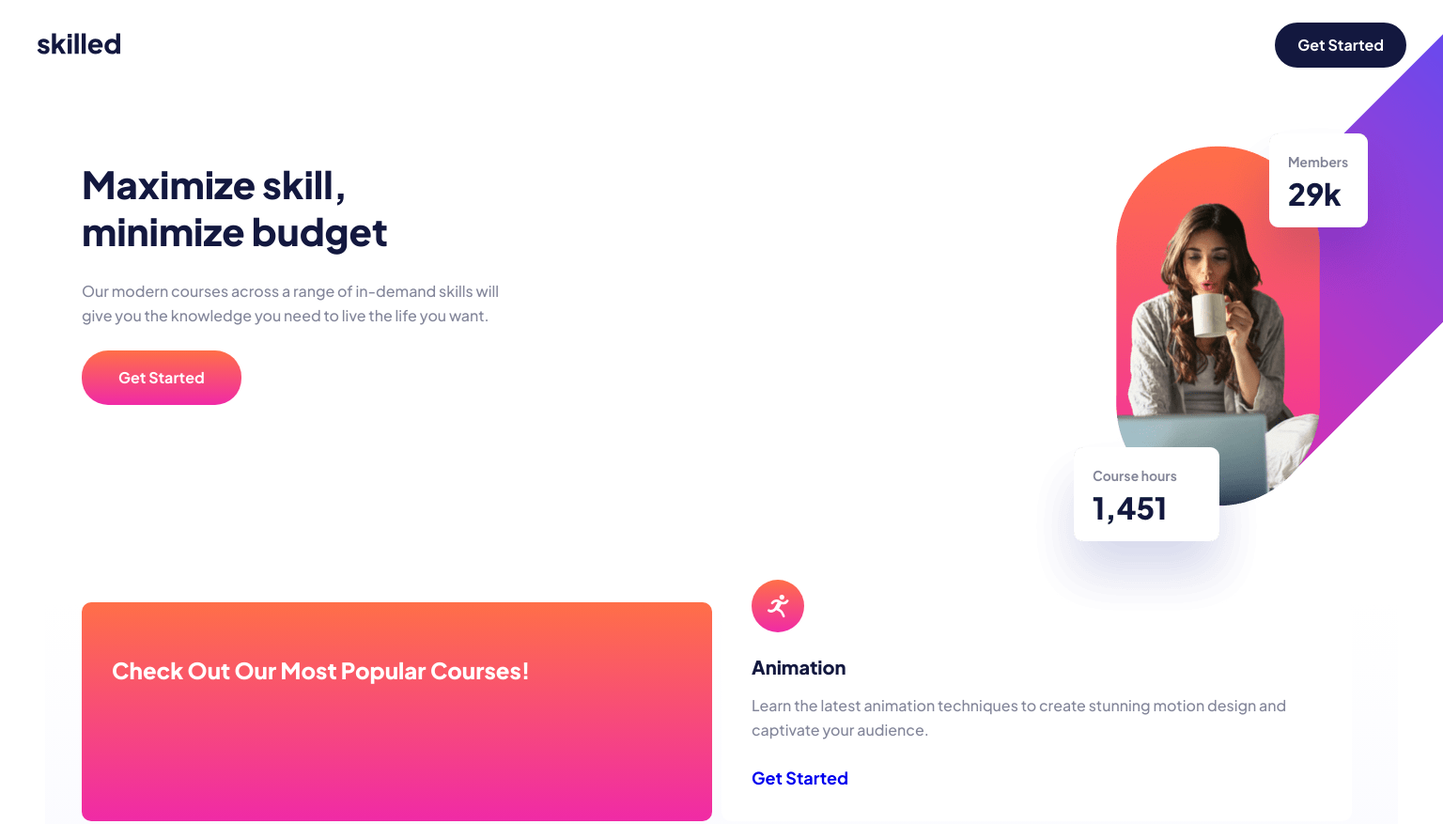
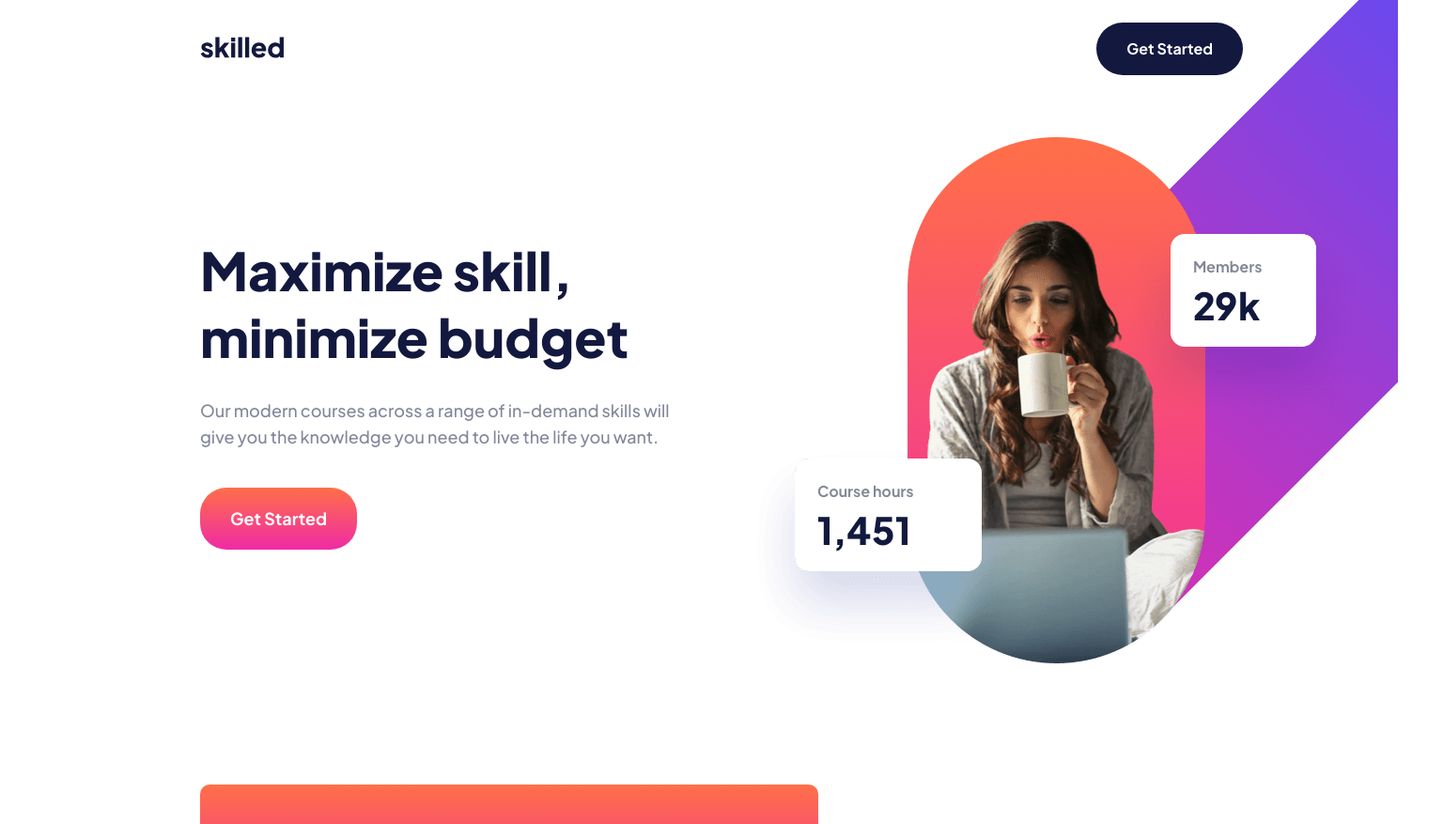
Before and after one commit to KhatunaKhatuna/skilled-elearning-landing-page, a plain HTML site: page index.html in a window 1536 px wide. Shown: the top 877 px of the page at 94% size. Drawn offline with Linux system fonts and the light colour scheme.

Commit message:
Landing page desctop version

```diff
--- a/index.html
+++ b/index.html
@@ -79,14 +79,16 @@
             </div>
             <div class="info-item">
               <img class="info-icon" src="assets/icon-design.svg" alt="icon" />
+              <div class="info-textContent">
                 <h3 class="info-title">Design</h3>
                 <p class="info-text">
-                Create beautiful, usable interfaces to help shape the future of
-                how the web looks.
+                  Create beautiful, usable interfaces to help shape the future
+                  of how the web looks.
                 </p>
                 <a class="info-link" href=" ">
                   <span class="info-link-text">get started</span>
                 </a>
+              </div>
             </div>
             <div class="info-item">
               <img
@@ -94,6 +96,7 @@
                 src="assets/icon-photography.svg"
                 alt="icon"
               />
+              <div class="info-textContent">
                 <h3 class="info-title">Photography</h3>
                 <p class="info-text">
                   Explore critical fundamentals like lighting, composition, and
@@ -102,6 +105,7 @@
                 <a class="info-link" href=" ">
                   <span class="info-link-text">get started</span>
                 </a>
+              </div>
             </div>
             <div class="info-item">
               <img class="info-icon" src="assets/icon-crypto.svg" alt="icon" />
--- a/style/style.css
+++ b/style/style.css
@@ -31,9 +31,10 @@ body {
 
 .header {
   height: 80px;
-  margin-bottom: 22px;
 }
 .header__row {
+  max-width: 1440px;
+  margin: 0 auto;
   padding: 16px;
   display: flex;
   justify-content: space-between;
@@ -42,6 +43,10 @@ body {
 
 .button-darkBlue {
   background-color: #13183f;
+}
+.button-darkBlue :hover {
+  border-radius: 28px;
+  background-color: #666ca3;
 }
 .logo {
   width: 89px;
@@ -54,6 +59,7 @@ body {
   min-width: 320px;
   max-width: 1440px;
   margin: 0 auto;
+  padding-top: 22px;
 }
 
 .herro {
@@ -71,8 +77,13 @@ body {
 }
 .button-pink {
   background: linear-gradient(#ff6f48, #f02aa6);
-  padding: 0 13px;
   margin-bottom: 40px;
+}
+.button-pink .button-text {
+  padding: 15px 37px;
+}
+.button-pink:hover {
+  opacity: 0.5;
 }
 .herro-image {
   width: 100%;
@@ -112,6 +123,11 @@ body {
   margin-bottom: 24px;
   margin-top: -24px;
 }
+.info-textContent {
+  display: flex;
+  flex-direction: column;
+  height: 100%;
+}
 .info-title {
   color: #13183f;
   text-transform: capitalize;
@@ -121,6 +137,7 @@ body {
   margin-bottom: 16px;
 }
 .info-text {
+  flex: 1 1 auto;
   margin-bottom: 24px;
 }
 .info-link-text {
@@ -129,6 +146,10 @@ body {
   line-height: 28px;
   text-transform: capitalize;
 }
+.info-link-text:hover {
+  cursor: pointer;
+  color: #ffa7c3;
+}
 /* __________Footer mobile version_______ */
 
 .footer {
@@ -136,6 +157,8 @@ body {
   height: 120px;
 }
 .footer__row {
+  max-width: 1440px;
+  margin: 0 auto;
   padding: 36px 16px;
   display: flex;
   justify-content: space-between;
@@ -148,8 +171,10 @@ body {
 @media (min-width: 768px) {
   .header {
     height: 96px;
-    margin-bottom: 75px;
     z-index: 2;
+  }
+  .content {
+    padding-top: 75px;
   }
   .header__row {
     padding: 24px 39px;
@@ -166,17 +191,14 @@ body {
   }
   .herro-textContent {
     width: 52vw;
-    max-width: 450px;
+    max-width: 500px;
     margin-bottom: 170px;
   }
-  .button-pink {
-    padding: 5px 15px;
-  }
+
   .herro-image-wrapper {
     position: absolute;
     top: 0;
     right: 0;
-    transform: translate(335px, -230px);
   }
   .herro-image-mobile {
     display: none;
@@ -184,6 +206,7 @@ body {
   .herro-image-tablet {
     display: block;
     width: 100%;
+    transform: translate(335px, -260px);
   }
 
   .info {
@@ -192,38 +215,108 @@ body {
   .info-row {
     display: flex;
     flex-wrap: wrap;
-    column-gap: 10px;
-    row-gap: 56px;
+    /* column-gap: 10px;
+    row-gap: 56px; */
   }
 
   .info-item {
-    width: 49.27%;
+    flex: 0, 1, 50%;
+    /* width: 49.27%; */
     margin-bottom: 0;
     padding: 0 21px 32px 32px;
   }
   .info-item:first-child {
     padding: 56px 21px 32px 32px;
   }
+  .footer__row {
+    padding: 36px 39px;
+  }
 }
 
-/* @media (min-width: 1440px) {
+@media (min-width: 1440px) {
+  .content {
+    padding-top: 148px;
+  }
+  .header {
+    height: 104px;
+  }
+  .header__row {
+    padding: 24px 165px;
+  }
+  .button-text {
+    padding: 14px 32px;
+  }
+
+  .herro {
+    padding-left: 165px;
+    padding-right: 0;
+  }
+
+  .herro-textContent {
+    margin-bottom: 210px;
+  }
+  .herro-title {
+    font-size: 56px;
+    line-height: 71px;
+    margin-bottom: 29px;
+  }
+
+  .herro-text {
+    font-size: 18px;
+    line-height: 28px;
+    margin-bottom: 40px;
+  }
+
+  .button-pink .button-text {
+    padding: 19px 32px;
+    font-size: 18px;
+  }
+
+  .herro-image-wrapper {
+    transform: translate(0, -420px);
+    overflow: hidden;
+  }
+
+  .herro-image-tablet {
+    display: none;
+  }
+
+  .herro-image-desktop {
+    display: block;
+    transform: translate(350px, 0);
+  }
+
   .info {
     padding: 0 165px 140px;
   }
   .info-row {
-    column-gap: 30px;
-    row-gap: 80px;
+    /* column-gap: 30px;
+    row-gap: 80px; */
   }
   .info-item {
-    width: 350px;
+    flex: 0, 1, 33.33%;
+    /* width: 350px; */
+  }
+  .info-item:first-child {
+    padding: 64px 32px 32px;
+  }
+  .info-item:first-child .info-title {
+    font-size: 32px;
+    line-height: 40px;
   }
   .info-icon {
     margin-bottom: 32px;
   }
-  .info-item:first-child {
-    padding: 64px 32px 32px;
+  .info-title {
+    font-size: 24px;
+    line-height: 30px;
+    margin-bottom: 24px;
   }
   .info-text {
     margin-bottom: 40px;
+    font-size: 18px;
+    line-height: 28px;
   }
-} */
+  .button-purple:hover {
+  }
+}
```
Lines whose indentation alone changed are shown as unchanged.
